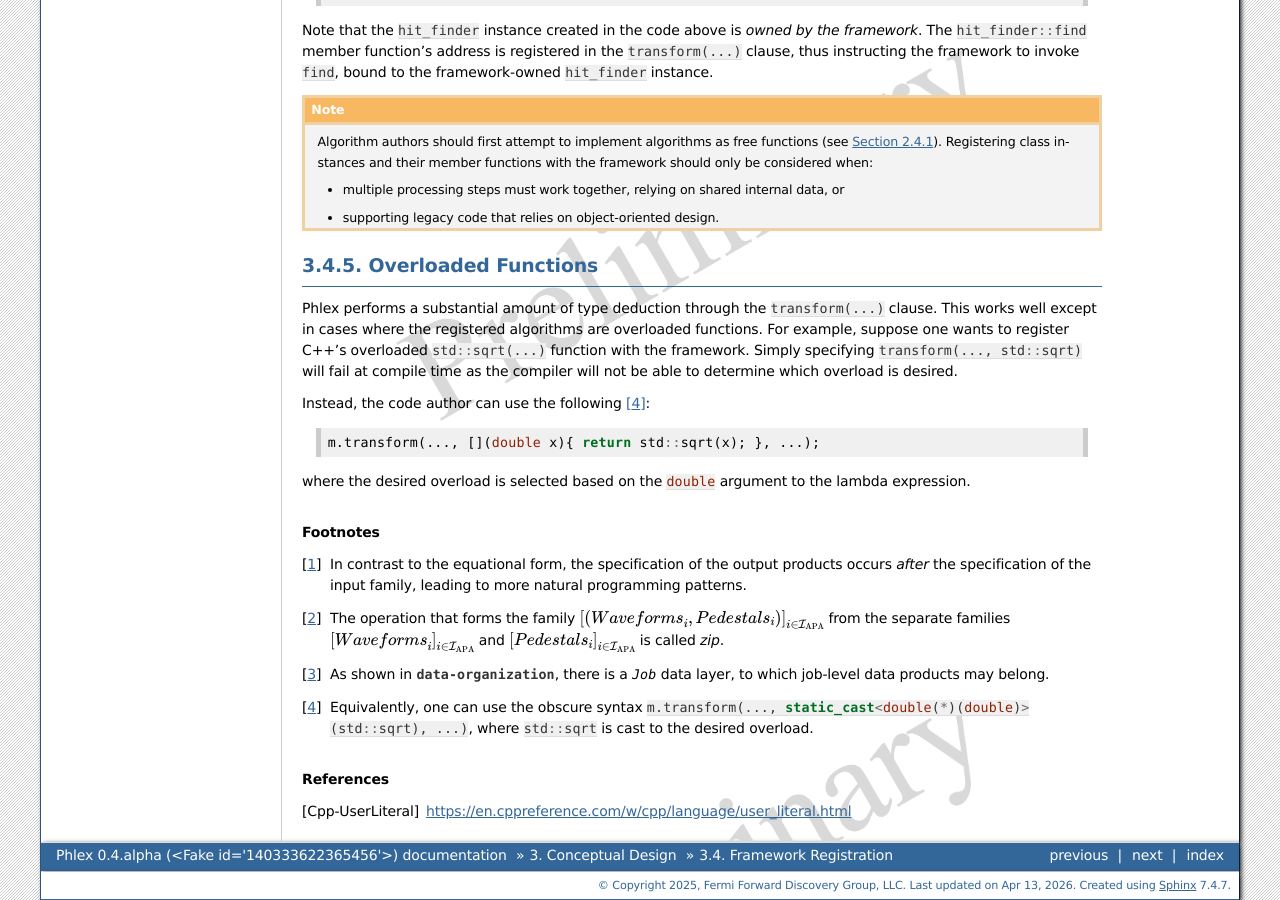
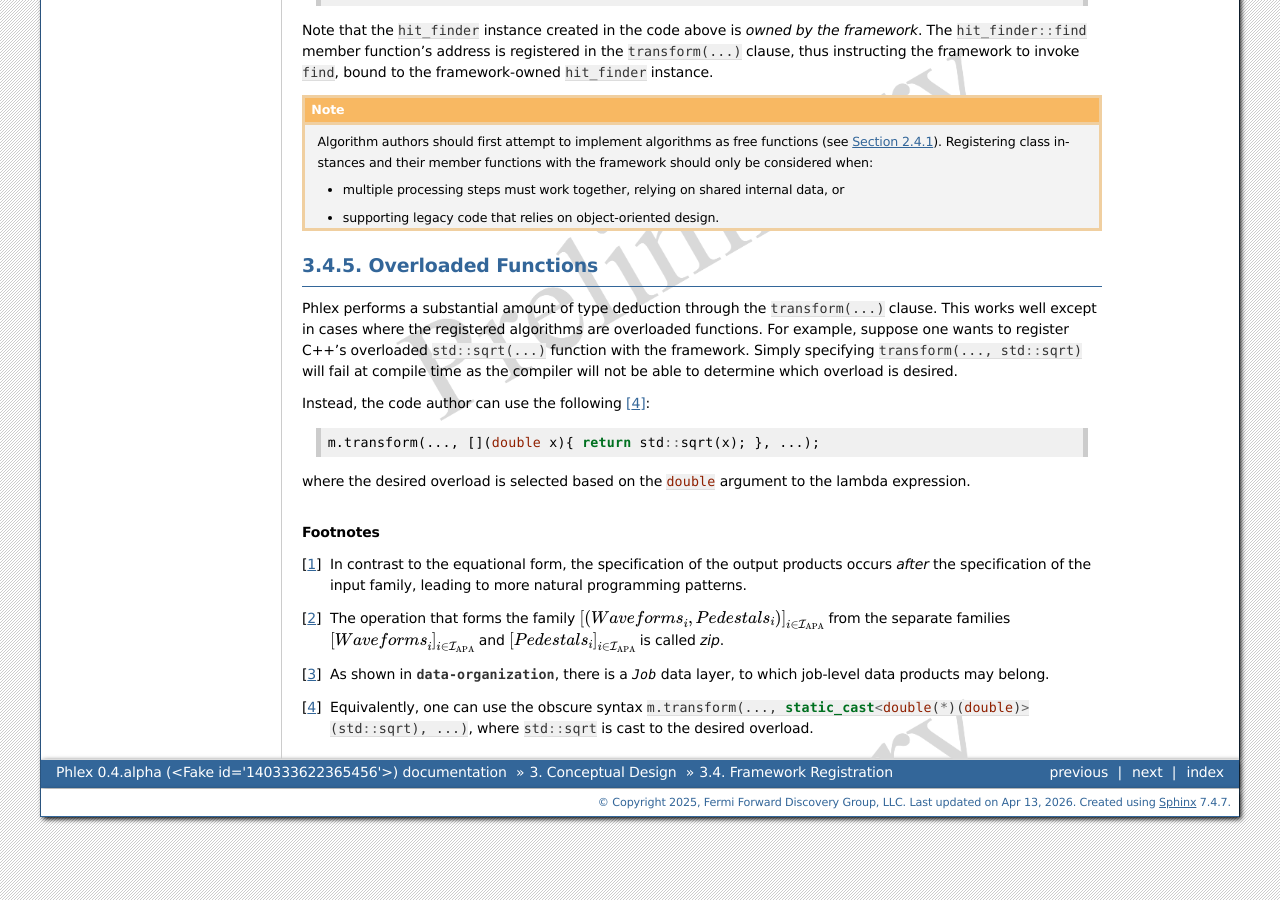
Before and after one commit to Framework-R-D/phlex-design, a Sphinx documentation site: the page built from doc/ch_conceptual_design/registration.rst, in a window 1280 px wide and 900 px high, scrolled down 4668 px. Built offline with Sphinx 7.4.7, drawn with Linux system fonts in a browser that asks for light colours; cross-references to code outside the pages are shown as plain code.

Commit message:
Remove stale reference to user-defined C++ literals

```diff
--- a/doc/ch_conceptual_design/registration.rst
+++ b/doc/ch_conceptual_design/registration.rst
@@ -275,9 +275,3 @@ where the desired overload is selected based on the :cpp:`double` argument to th
 .. [#zip] The operation that forms the family :math:`\left[(\textit{Waveforms}_i, \textit{Pedestals}_i)\right]_{i \in \iset{\text{APA}}}` from the separate families :math:`\ifamily{\textit{Waveforms}}{\text{APA}}` and :math:`\ifamily{\textit{Pedestals}}{\text{APA}}` is called *zip*.
 .. [#job] As shown in :numref:`data-organization`, there is a `Job` data layer, to which job-level data products may belong.
 .. [#f1] Equivalently, one can use the obscure syntax :cpp:`m.transform(..., static_cast<double(*)(double)>(std::sqrt), ...)`, where :cpp:`std::sqrt` is cast to the desired overload.
-
-.. only:: html
-
-  .. rubric:: References
-
-.. [Cpp-UserLiteral] https://en.cppreference.com/w/cpp/language/user_literal.html
```
